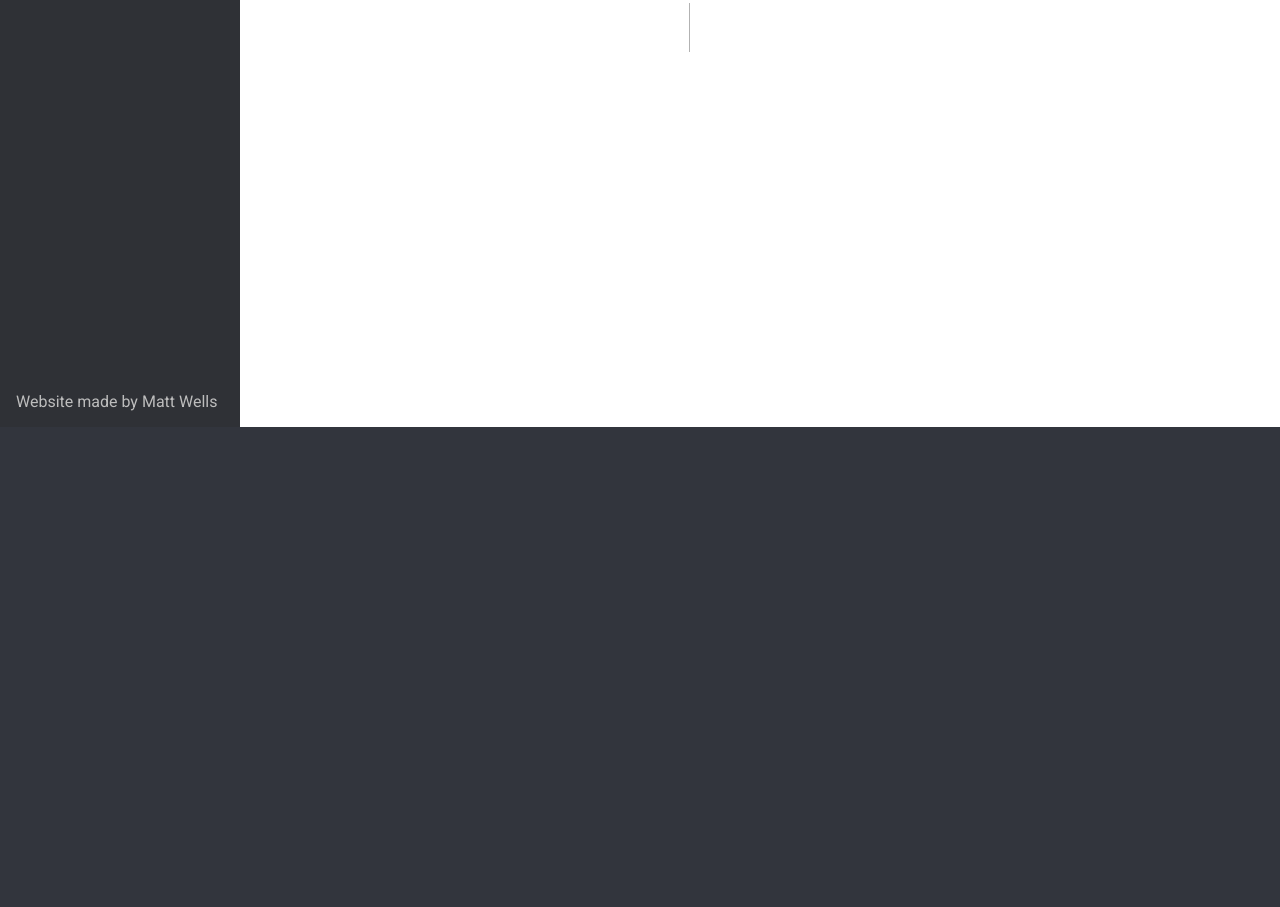
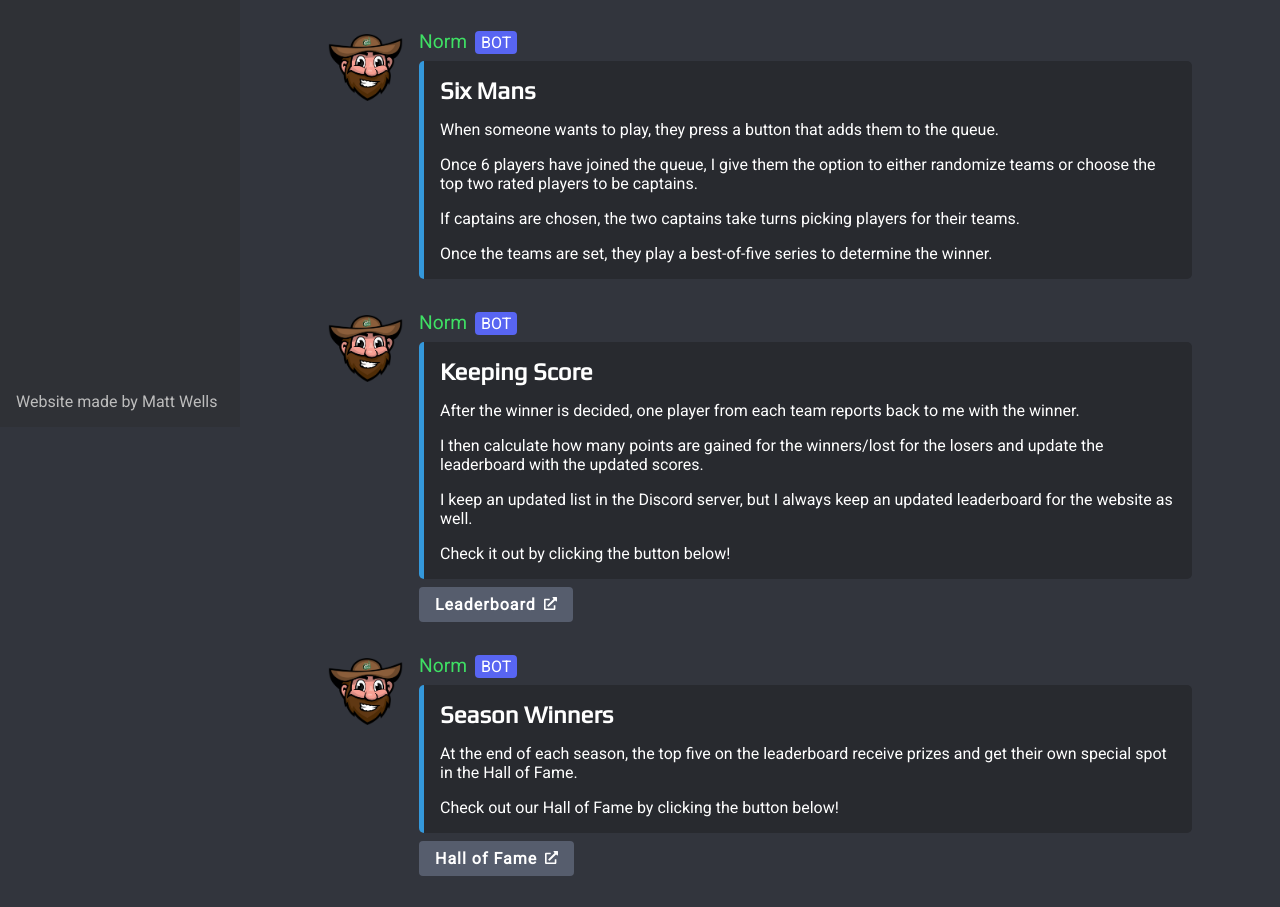
Before and after one commit to mattwells19/UNCC-SIX-MANS-WEB, a Next.js app: page /general/Home in a window 1280 px wide. Before the commit this address had no page. Shown: the part 373-1280 px from the top of the page. Before the commit the page ends 800 px from the top, so only its background shows below. Built offline with nearby package versions, Linux system fonts and the light colour scheme.

Commit message:
Add home page embeds

```diff
--- /dev/null
+++ b/components/Embed/Embed.module.scss
@@ -0,0 +1,54 @@
+.embed {
+  display: grid;
+  grid-template-columns: max-content auto;
+  column-gap: 1rem;
+  row-gap: 0.5rem;
+
+  .avatar {
+    grid-area: 1 / 1 / 3 / 2;
+  }
+
+  .embedHead {
+    grid-area: 1 / 2 / 2 / 3;
+
+    .name {
+      color: #3fe064;
+      font-size: 1.2rem;
+    }
+
+    .bot {
+      background-color: #5865f2;
+      padding: 2px 6px;
+      border-radius: 4px;
+      margin-left: 0.5rem;
+    }
+  }
+
+  .embedContent {
+    grid-area: 2 / 2 / 3 / 3;
+    background-color: var(--grey-200);
+    border-radius: 5px;
+    border-left: 5px solid #3498db;
+    padding: 1rem;
+    width: fit-content;
+    min-width: 30rem;
+  }
+
+  .embedContentTitle {
+    margin: 0;
+  }
+
+  .embedButton {
+    grid-area: 3 / 2 / 3 / 3;
+    background-color: var(--grey-400);
+    padding: 0.5rem 1rem;
+    width: fit-content;
+    border-radius: 4px;
+    font-weight: bold;
+    letter-spacing: 1px;
+
+    svg {
+      margin-left: 0.5rem;
+    }
+  }
+}
--- /dev/null
+++ b/components/Embed/Embed.tsx
@@ -0,0 +1,21 @@
+import { FC } from "react";
+import Image from "next/image";
+import styles from "./Embed.module.scss";
+import NormImg from "../../public/norm_still.png";
+
+const Embed: FC = ({ children }) => {
+  return (
+    <div className={styles.embed}>
+      <div className={styles.avatar}>
+        <Image priority src={NormImg} alt="Norm" width="75" height="75" />
+      </div>
+      <div className={styles.embedHead}>
+        <span className={styles.name}>Norm</span>
+        <span className={styles.bot}>BOT</span>
+      </div>
+      {children}
+    </div>
+  );
+};
+
+export default Embed;
--- /dev/null
+++ b/components/Embed/EmbedButton.tsx
@@ -0,0 +1,21 @@
+import { AnchorHTMLAttributes, FC } from "react";
+import Link from "next/link";
+import styles from "./Embed.module.scss";
+import LinkIcon from "../../icons/LinkIcon";
+
+interface IEmbedButtonProps extends AnchorHTMLAttributes<HTMLAnchorElement> {
+  href: string;
+}
+
+const EmbedTitle: FC<IEmbedButtonProps> = ({ href, children, ...props }) => {
+  return (
+    <Link passHref href={href}>
+      <a className={styles.embedButton} {...props}>
+        {children}
+        <LinkIcon />
+      </a>
+    </Link>
+  );
+};
+
+export default EmbedTitle;
--- /dev/null
+++ b/components/Embed/EmbedContent.tsx
@@ -0,0 +1,19 @@
+import { FC } from "react";
+import styles from "./Embed.module.scss";
+
+interface IEmbedContentProps {
+  title: string;
+}
+
+const EmbedContent: FC<IEmbedContentProps> = ({ title, children }) => {
+  return (
+    <div className={styles.embedContent}>
+      <h2 className={styles.embedContentTitle}>
+        {title}
+      </h2>
+      {children}
+    </div>
+  );
+};
+
+export default EmbedContent;
--- /dev/null
+++ b/components/Embed/index.ts
@@ -0,0 +1,3 @@
+export { default as Embed } from "./Embed";
+export { default as EmbedContent } from "./EmbedContent";
+export { default as EmbedButton } from "./EmbedButton";
--- a/components/Navbar/Navbar.tsx
+++ b/components/Navbar/Navbar.tsx
@@ -30,7 +30,7 @@ const Navbar = () => {
         <nav>
           <ul>
             <li>
-              <NavLink href="/">
+              <NavLink href="/general">
                 general
               </NavLink>
             </li>
--- /dev/null
+++ b/icons/LinkIcon.tsx
@@ -0,0 +1,19 @@
+import type { SVGProps } from "react";
+
+const ArrowIcon = (props: SVGProps<SVGSVGElement>) => {
+  return (
+    <svg width="13" height="13" viewBox="0 0 13 13" fill="none" xmlns="http://www.w3.org/2000/svg" {...props}>
+      <g clipPath="url(#clip0_123_100)">
+        {/* eslint-disable-next-line max-len */}
+        <path d="M10.9688 8.125H10.1562C10.0485 8.125 9.94517 8.1678 9.86899 8.24399C9.7928 8.32017 9.75 8.42351 9.75 8.53125V11.375H1.625V3.25H5.28125C5.38899 3.25 5.49233 3.2072 5.56851 3.13101C5.6447 3.05483 5.6875 2.95149 5.6875 2.84375V2.03125C5.6875 1.92351 5.6447 1.82017 5.56851 1.74399C5.49233 1.6678 5.38899 1.625 5.28125 1.625H1.21875C0.895517 1.625 0.585524 1.7534 0.356964 1.98196C0.128404 2.21052 0 2.52052 0 2.84375L0 11.7812C0 12.1045 0.128404 12.4145 0.356964 12.643C0.585524 12.8716 0.895517 13 1.21875 13H10.1562C10.4795 13 10.7895 12.8716 11.018 12.643C11.2466 12.4145 11.375 12.1045 11.375 11.7812V8.53125C11.375 8.42351 11.3322 8.32017 11.256 8.24399C11.1798 8.1678 11.0765 8.125 10.9688 8.125ZM12.3906 0H9.14062C8.59803 0 8.32686 0.657871 8.70898 1.04102L9.61619 1.94822L3.42773 8.13439C3.37092 8.19101 3.32585 8.25828 3.29509 8.33235C3.26434 8.40642 3.2485 8.48583 3.2485 8.56604C3.2485 8.64624 3.26434 8.72565 3.29509 8.79972C3.32585 8.87379 3.37092 8.94106 3.42773 8.99768L4.00334 9.57227C4.05995 9.62908 4.12722 9.67415 4.20129 9.70491C4.27536 9.73566 4.35478 9.7515 4.43498 9.7515C4.51518 9.7515 4.5946 9.73566 4.66867 9.70491C4.74274 9.67415 4.81001 9.62908 4.86662 9.57227L11.052 3.38508L11.959 4.29102C12.3398 4.67188 13 4.40527 13 3.85938V0.609375C13 0.447759 12.9358 0.292762 12.8215 0.178482C12.7072 0.0642018 12.5522 0 12.3906 0V0Z" fill="white"/>
+      </g>
+      <defs>
+        <clipPath id="clip0_123_100">
+          <rect width="13" height="13" fill="white"/>
+        </clipPath>
+      </defs>
+    </svg>
+  );
+};
+
+export default ArrowIcon;
--- a/next.config.js
+++ b/next.config.js
@@ -1,4 +1,13 @@
 /** @type {import('next').NextConfig} */
 module.exports = {
   reactStrictMode: true,
+  async redirects() {
+    return [
+      {
+        destination: "/general",
+        permanent: true,
+        source: "/",
+      },
+    ];
+  },
 };
--- /dev/null
+++ b/pages/general/Home.module.scss
@@ -0,0 +1,16 @@
+section.home {
+  display: flex;
+  justify-content: flex-start;
+  gap: 2rem;
+  flex-direction: column;
+  padding-bottom: 5rem;
+
+  p {
+    margin-top: 1rem;
+    margin-bottom: 0px;
+  }
+
+  ul {
+    list-style-type: none;
+  }
+}
--- /dev/null
+++ b/pages/general/Home.tsx
@@ -0,0 +1,81 @@
+import type { NextPage } from "next";
+import { Embed, EmbedContent, EmbedButton } from "../../components/Embed";
+import PageHeader from "../../components/PageHeader";
+import styles from "./Home.module.scss";
+
+const Home: NextPage = () => {
+  return (
+    <>
+      <PageHeader title="General" description="" />
+      <section className={styles.home}>
+        <Embed>
+          <EmbedContent title="Welcome to UNCC Six Mans!">
+            <p>The official Rocket league community at Charlotte.</p>
+          </EmbedContent>
+        </Embed>
+        <Embed>
+          <EmbedContent title="I'm Norm!">
+            <p>I am a Discord bot that helps organize 6 mans lobbies.</p>
+          </EmbedContent>
+        </Embed>
+        <Embed>
+          <EmbedContent title="Six Mans">
+            <p>When someone wants to play, they press a button that adds them to the queue.</p>
+            <p>
+              Once 6 players have joined the queue, I give them the option to either randomize teams or choose the top
+              two rated players to be captains.
+            </p>
+            <p>If captains are chosen, the two captains take turns picking players for their teams.</p>
+            <p>Once the teams are set, they play a best-of-five series to determine the winner.</p>
+          </EmbedContent>
+        </Embed>
+        <Embed>
+          <EmbedContent title="Keeping Score">
+            <p>After the winner is decided, one player from each team reports back to me with the winner.</p>
+            <p>
+              I then calculate how many points are gained for the winners/lost for the losers and update the leaderboard
+              with the updated scores.
+            </p>
+            <p>
+              I keep an updated list in the Discord server, but I always keep an updated leaderboard for the website as
+              well.
+            </p>
+            <p>Check it out by clicking the button below!</p>
+          </EmbedContent>
+          <EmbedButton href="/leaderboard">
+            Leaderboard
+          </EmbedButton>
+        </Embed>
+        <Embed>
+          <EmbedContent title="Season Winners">
+            <p>
+              At the end of each season, the top five on the leaderboard receive prizes and get their own special spot
+              in the Hall of Fame.
+            </p>
+            <p>Check out our Hall of Fame by clicking the button below!</p>
+          </EmbedContent>
+          <EmbedButton href="/winners">
+            Hall of Fame
+          </EmbedButton>
+        </Embed>
+        <Embed>
+          <EmbedContent title="My Parents">
+            <p>I was developed and am still maintained by students at Charlotte:</p>
+            <ul>
+              <li>Caleb Smith</li>
+              <li>Twan</li>
+              <li>Matt Wells (Tux)</li>
+              <li>Austin Baker (h)</li>
+            </ul>
+            <p>My code is open source and you can see it by clicking on the button below.</p>
+          </EmbedContent>
+          <EmbedButton target="_blank" href="https://github.com/mattwells19/UNCC-Six-Mans.js">
+            Github
+          </EmbedButton>
+        </Embed>
+      </section>
+    </>
+  );
+};
+
+export default Home;
--- /dev/null
+++ b/pages/general/index.ts
@@ -0,0 +1 @@
+export { default } from "./Home";
```
Also changed, not shown: pages/index.tsx (deleted, +0 -15 lines), public/norm_still.png (added).
